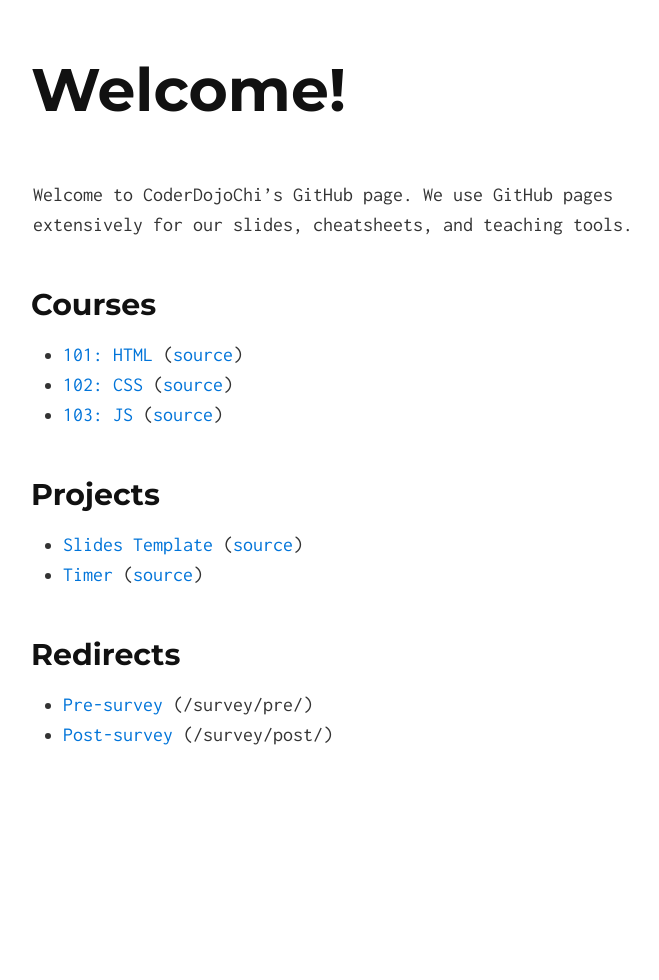
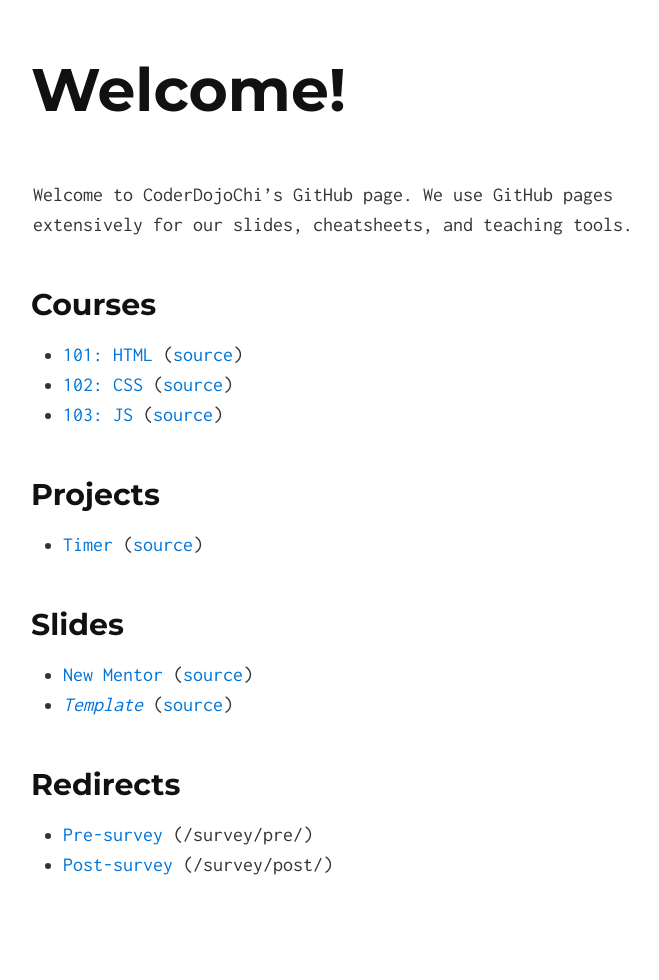
Before and after one commit to danielmconrad/coderdojochi.github.io, a Jekyll site: the page built from README.md, in a window 1280 px wide. Shown: the whole page, without its empty margins (307-966 px from the left). Built offline with Jekyll 4.4.1, drawn with Linux system fonts in a browser that asks for light colours; our own code applies the rules of GitHub Pages for plain Markdown files; before the commit the page ends 900 px from its top, so only the background shows below that.

Commit message:
Adding slides.

```diff
--- a/README.md
+++ b/README.md
@@ -11,15 +11,17 @@ Welcome to CoderDojoChi's GitHub page. We use GitHub pages extensively for our s
 
 
 ## Projects
+- [Timer][timer] ([source][timer-source])
 
-- [Slides Template][slides-template] ([source][slides-template-source])
-- [Timer][timer] ([source][timer-source])
+
+## Slides
+- [New Mentor][new-mentor] ([source][new-mentor-source])
+- _[Template][slides-template]_ ([source][slides-template-source])
 
 
 ## Redirects
 - [Pre-survey](/survey/pre/) (/survey/pre/)
 - [Post-survey](/survey/post/) (/survey/post/)
-
 
 
 
@@ -39,3 +41,6 @@ Welcome to CoderDojoChi's GitHub page. We use GitHub pages extensively for our s
 
 [timer]: https://coderdojochi.github.io/timer/
 [timer-source]: https://github.com/coderdojochi/timer/
+
+[new-mentor]: https://coderdojochi.github.io/slides-new-mentor/
+[new-mentor-source]: https://github.com/coderdojochi/slides-new-mentor/
--- a/_config.yml
+++ b/_config.yml
@@ -1,9 +1,8 @@
 # Site settings
 title: CoderDojoChi GitHub
-tag_text: Solo
-description: Solo is a Jekyll theme that supports single-page websites only, but supports them well. Yes, it’s responsive.
-baseurl: "" # the subpath of your site, e.g. /blog
-url: "" # the base hostname & protocol for your site, e.g. http://example.com
+description: Welcome to CoderDojoChi’s GitHub page. We use GitHub pages extensively for our slides, cheatsheets, and teaching tools.
+baseurl: ""
+url: ""
 email: info@coderdojochi.org
 twitter_username: CoderDojoChi
 github_username:  CoderDojoChi
@@ -12,11 +11,15 @@ facebook_username: CoderDojoChi
 # Build settings
 gems:
   - jekyll-redirect-from
+
 markdown: kramdown
+
 exclude:
   - Gemfile
   - Gemfile.lock
+
 include:
   - _pages
+
 sass:
   style: compressed
```
